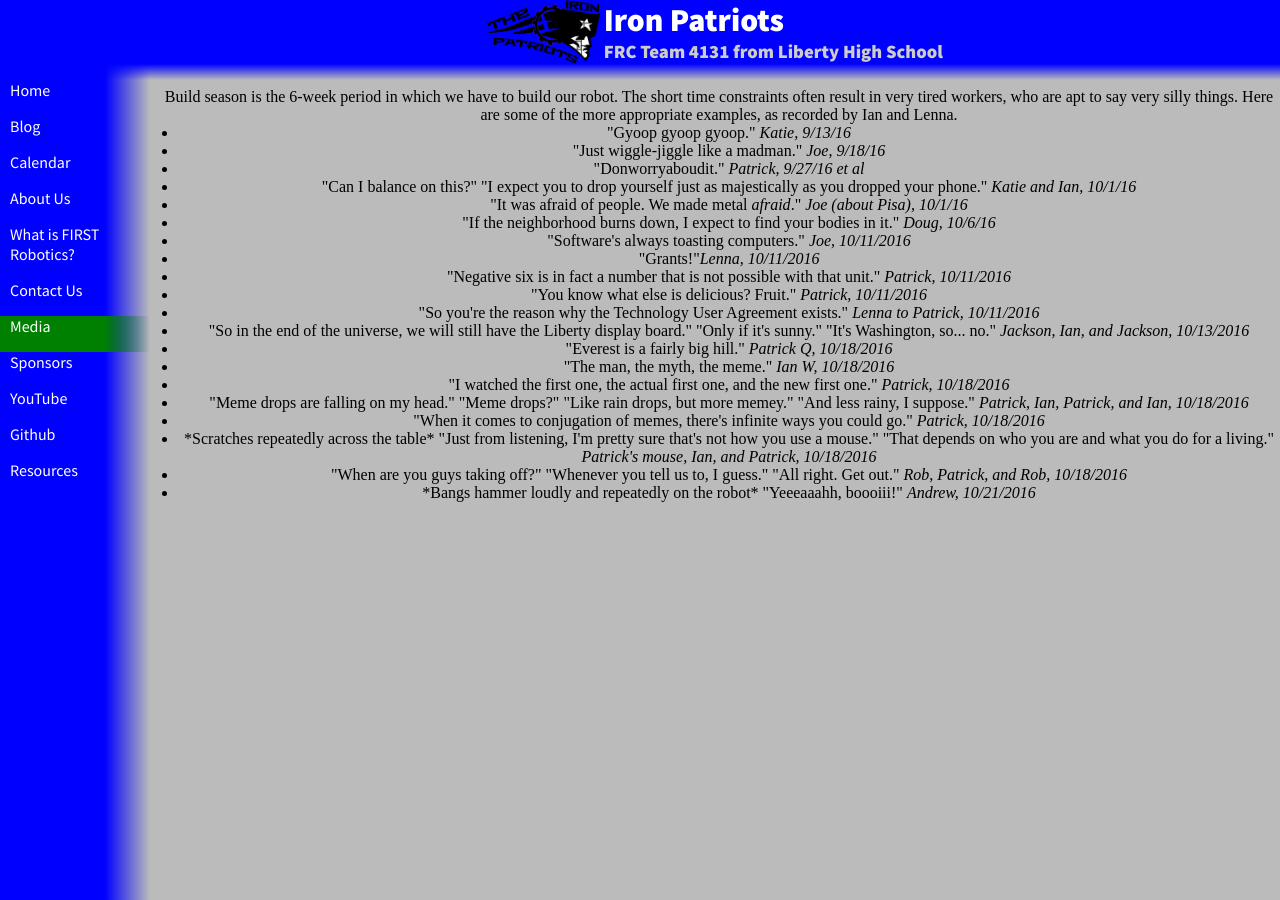
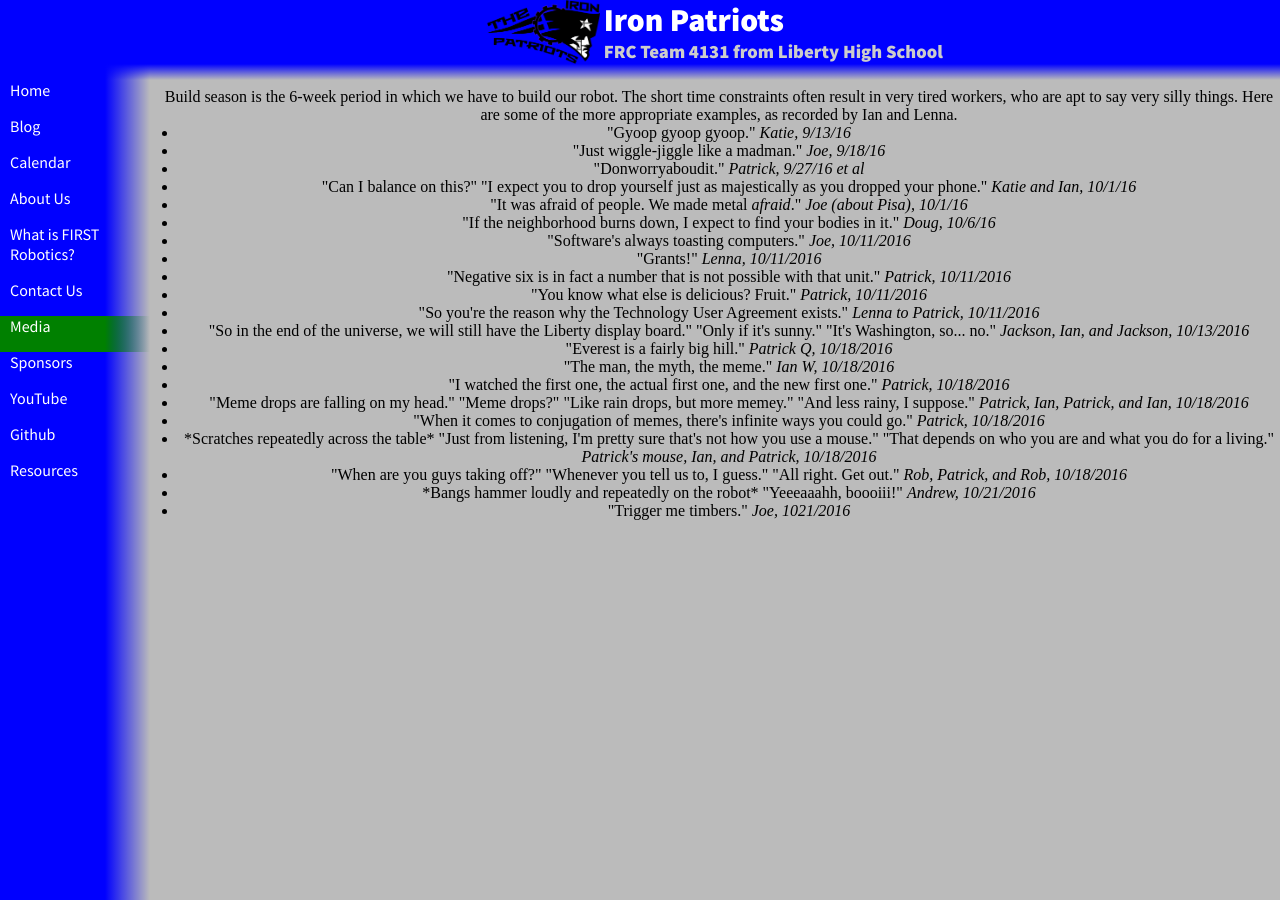
Before and after one commit to katiebugmoon/FRC4131.github.io, a Jekyll site: the page built from media/2017/quotes.html, in a window 1280 px wide. Built offline with Jekyll 4.4.1, drawn with Linux system fonts in a browser that asks for light colours; nearby versions of some CDN libraries.

Commit message:
Update quotes.html

```diff
--- a/media/2017/quotes.html
+++ b/media/2017/quotes.html
@@ -11,7 +11,7 @@ title: Build Season 2017 Quotes
 	<li>"It was afraid of people. We made metal <em>afraid</em>." <i>Joe (about Pisa), 10/1/16</i></li>
 	<li>"If the neighborhood burns down, I expect to find your bodies in it." <i>Doug, 10/6/16</i></li>
 	<li>"Software's always toasting computers." <i>Joe, 10/11/2016</i></li>
-	<li>"Grants!"<i>Lenna, 10/11/2016</i></li>
+	<li>"Grants!" <i>Lenna, 10/11/2016</i></li>
 	<li>"Negative six is in fact a number that is not possible with that unit." <i>Patrick, 10/11/2016</i></li>
 	<li>"You know what else is delicious? Fruit." <i>Patrick, 10/11/2016</i></li>
 	<li>"So you're the reason why the Technology User Agreement exists." <i>Lenna to Patrick, 10/11/2016</i></li>
@@ -24,4 +24,5 @@ title: Build Season 2017 Quotes
 	<li>*Scratches repeatedly across the table* "Just from listening, I'm pretty sure that's not how you use a mouse." "That depends on who you are and what you do for a living." <i>Patrick's mouse, Ian, and Patrick, 10/18/2016</i></li>
 	<li>"When are you guys taking off?" "Whenever you tell us to, I guess." "All right. Get out." <i>Rob, Patrick, and Rob, 10/18/2016</i></li>
 	<li>*Bangs hammer loudly and repeatedly on the robot* "Yeeeaaahh, boooiii!" <i>Andrew, 10/21/2016</i></li>
+	<li>"Trigger me timbers." <i>Joe, 1021/2016</i></li>
 </ul><center>
```
